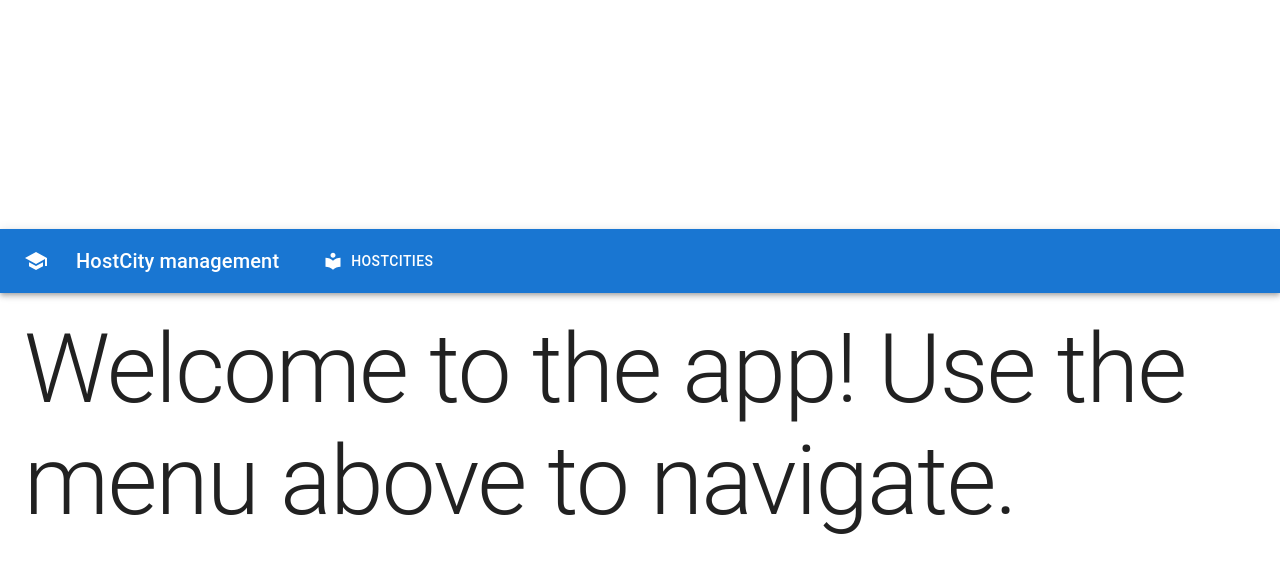
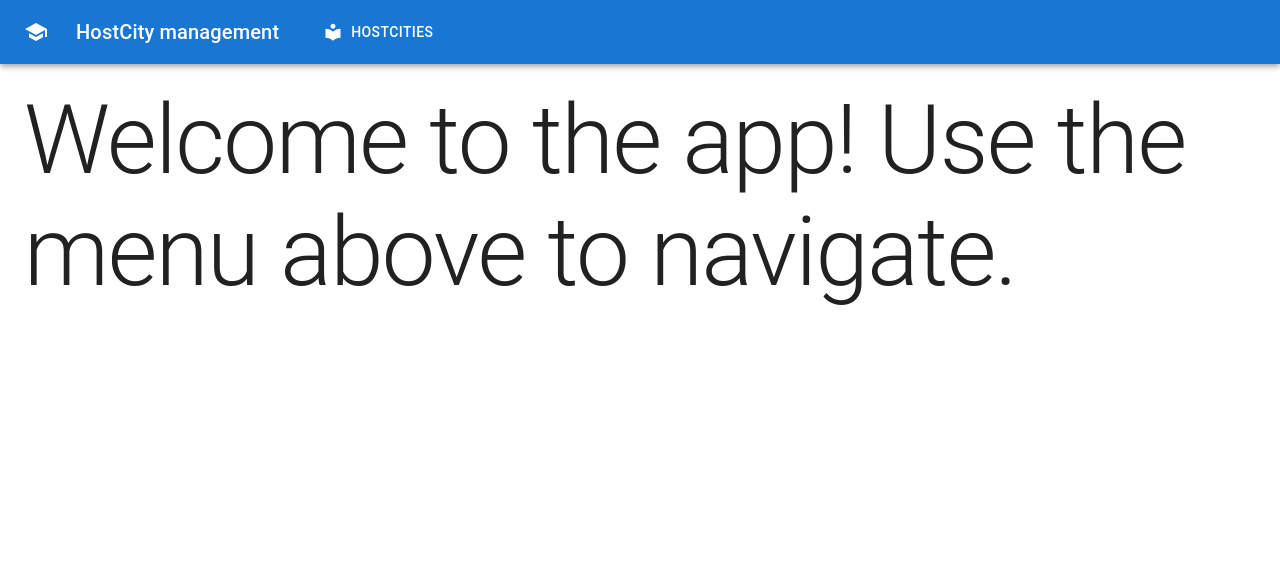
Before and after one commit to UBB-SDI-23/lab-5x-Mihalescu-Valentina, a React (Vite) app in the folder sdi_frontend/: page / in a window 1280 px wide. Shown: the top 572 px of the page. Built offline with nearby package versions, Linux system fonts and the light colour scheme.

Commit message:
changed index.css

```diff
--- a/sdi_frontend/src/index.css
+++ b/sdi_frontend/src/index.css
@@ -1,69 +1,79 @@
-:root {
-  font-family: Inter, system-ui, Avenir, Helvetica, Arial, sans-serif;
-  line-height: 1.5;
-  font-weight: 400;
+/*:root {*/
+/*  font-family: Inter, system-ui, Avenir, Helvetica, Arial, sans-serif;*/
+/*  line-height: 1.5;*/
+/*  font-weight: 400;*/
 
-  color-scheme: light dark;
-  color: rgba(255, 255, 255, 0.87);
-  background-color: #242424;
+/*  color-scheme: light dark;*/
+/*  color: rgba(255, 255, 255, 0.87);*/
+/*  background-color: #242424;*/
 
-  font-synthesis: none;
-  text-rendering: optimizeLegibility;
-  -webkit-font-smoothing: antialiased;
-  -moz-osx-font-smoothing: grayscale;
-  -webkit-text-size-adjust: 100%;
-}
+/*  font-synthesis: none;*/
+/*  text-rendering: optimizeLegibility;*/
+/*  -webkit-font-smoothing: antialiased;*/
+/*  -moz-osx-font-smoothing: grayscale;*/
+/*  -webkit-text-size-adjust: 100%;*/
+/*}*/
 
-a {
-  font-weight: 500;
-  color: #646cff;
-  text-decoration: inherit;
-}
-a:hover {
-  color: #535bf2;
-}
+/*a {*/
+/*  font-weight: 500;*/
+/*  color: #646cff;*/
+/*  text-decoration: inherit;*/
+/*}*/
+/*a:hover {*/
+/*  color: #535bf2;*/
+/*}*/
+
+/*body {*/
+/*  margin: 0;*/
+/*  display: flex;*/
+/*  place-items: center;*/
+/*  min-width: 320px;*/
+/*  min-height: 100vh;*/
+/*}*/
+
+/*h1 {*/
+/*  font-size: 3.2em;*/
+/*  line-height: 1.1;*/
+/*}*/
+
+/*button {*/
+/*  border-radius: 8px;*/
+/*  border: 1px solid transparent;*/
+/*  padding: 0.6em 1.2em;*/
+/*  font-size: 1em;*/
+/*  font-weight: 500;*/
+/*  font-family: inherit;*/
+/*  background-color: #1a1a1a;*/
+/*  cursor: pointer;*/
+/*  transition: border-color 0.25s;*/
+/*}*/
+/*button:hover {*/
+/*  border-color: #646cff;*/
+/*}*/
+/*button:focus,*/
+/*button:focus-visible {*/
+/*  outline: 4px auto -webkit-focus-ring-color;*/
+/*}*/
+
+/*@media (prefers-color-scheme: light) {*/
+/*  :root {*/
+/*    color: #213547;*/
+/*    background-color: #ffffff;*/
+/*  }*/
+/*  a:hover {*/
+/*    color: #747bff;*/
+/*  }*/
+/*  button {*/
+/*    background-color: #f9f9f9;*/
+/*  }*/
+/*}*/
+
 
 body {
   margin: 0;
-  display: flex;
-  place-items: center;
-  min-width: 320px;
-  min-height: 100vh;
+  font-family: -apple-system, BlinkMacSystemFont, 'Segoe UI', 'Roboto', 'Oxygen',
+  'Ubuntu', 'Cantarell', 'Fira Sans', 'Droid Sans', 'Helvetica Neue',
+  sans-serif;
+  -webkit-font-smoothing: antialiased;
+  -moz-osx-font-smoothing: grayscale;
 }
-
-h1 {
-  font-size: 3.2em;
-  line-height: 1.1;
-}
-
-button {
-  border-radius: 8px;
-  border: 1px solid transparent;
-  padding: 0.6em 1.2em;
-  font-size: 1em;
-  font-weight: 500;
-  font-family: inherit;
-  background-color: #1a1a1a;
-  cursor: pointer;
-  transition: border-color 0.25s;
-}
-button:hover {
-  border-color: #646cff;
-}
-button:focus,
-button:focus-visible {
-  outline: 4px auto -webkit-focus-ring-color;
-}
-
-@media (prefers-color-scheme: light) {
-  :root {
-    color: #213547;
-    background-color: #ffffff;
-  }
-  a:hover {
-    color: #747bff;
-  }
-  button {
-    background-color: #f9f9f9;
-  }
-}
```
